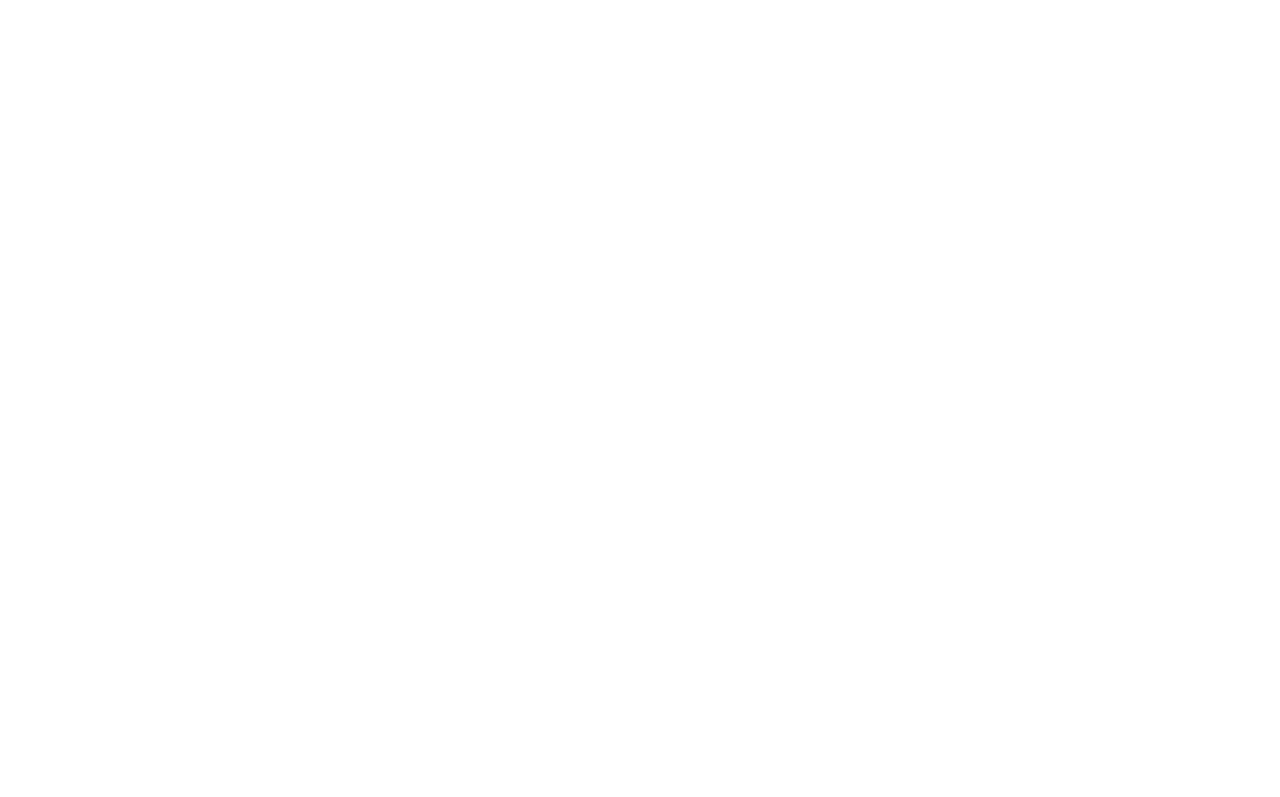
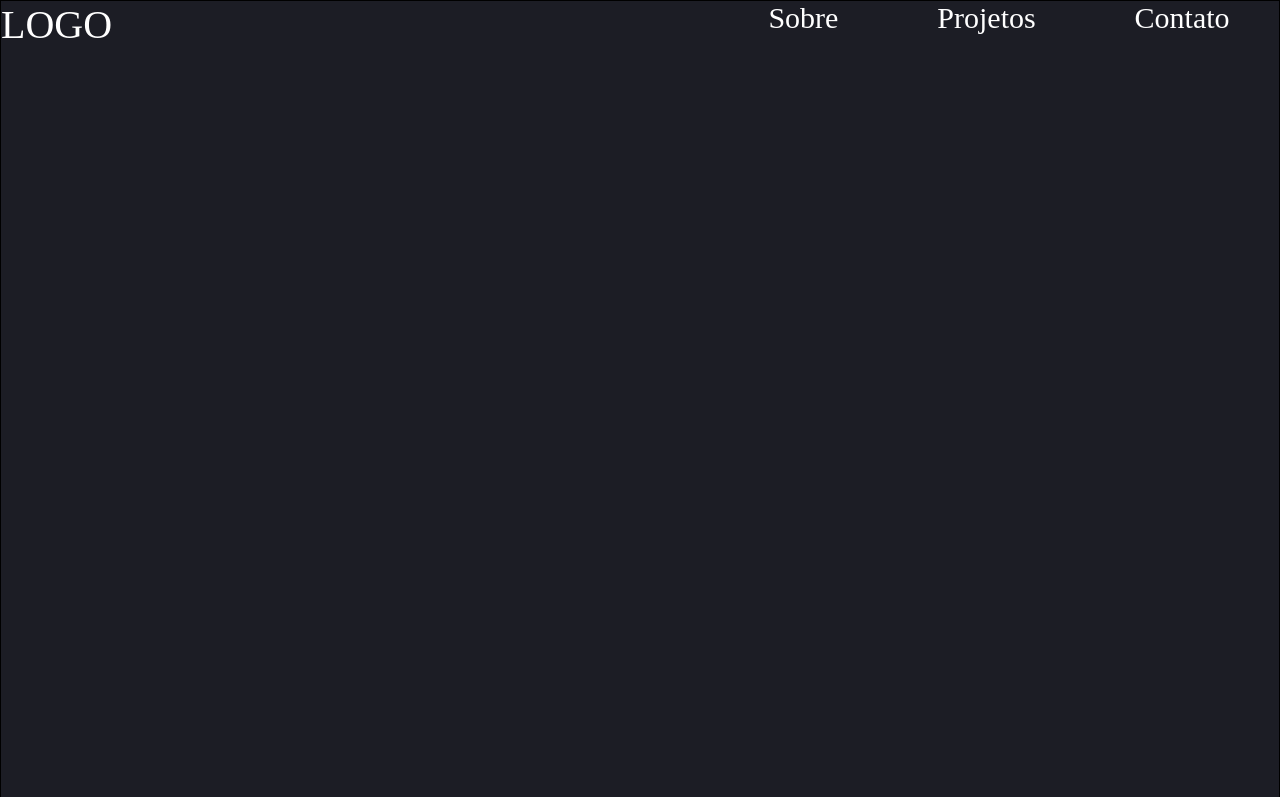
Before and after one commit to VLBortolotti/portfolio, a plain HTML site: page index.html in a window 1280 px wide. Shown: the top 797 px of the page. Drawn offline with Linux system fonts and the light colour scheme.

Commit message:
Second Commit

```diff
--- a/estilos.css
+++ b/estilos.css
@@ -0,0 +1,43 @@
+/* Global */
+* {
+	margin: 0;
+	box-sizing: border-box;
+}
+
+/* Sections of the website */
+section {
+	height: 500px;
+	background-color: white;
+	border: 1px solid black;
+}
+
+/* Menu */
+.hero {
+	background-color: #1c1d25;
+	height: 100vh;
+	color: white;
+	font-size: 40px;
+}
+
+nav {
+	display: flex;
+	justify-content: space-between;
+}
+
+ul {
+	display: flex;
+	list-style-type: none;
+	width: 600px;
+	justify-content: space-around;
+	font-size: 30px;
+}
+
+li {
+	text-decoration: none;
+}
+
+/* Rodape */
+footer {
+	height: 500px;
+	background-color: black;
+}
--- a/index.html
+++ b/index.html
@@ -2,11 +2,32 @@
 <html>
 	<head>
 		<meta charset="UTF-8">
+		<meta name="viewport" content="width=device-width, initial-scale=1.0">
 		<title>Portfolio</title>
+
+		<!-- CSS -->
 		<link rel="stylesheet" type="text/css" href="estilos.css">
 	</head>
 
 	<body>
 
+		<section class="hero">
+			<nav>
+				<div>LOGO</div>
+				<ul>
+					<li>Sobre</li>
+					<li>Projetos</li>
+					<li>Contato</li>
+				</ul>
+			</nav>
+		</section>
+
+		<section></section>
+
+		<section></section>
+
+		<footer></footer>
+
+		<script src="main.js"></script>
 	</body>
 </html>
```
Also changed, not shown: logo.png (added), main.js (added).
